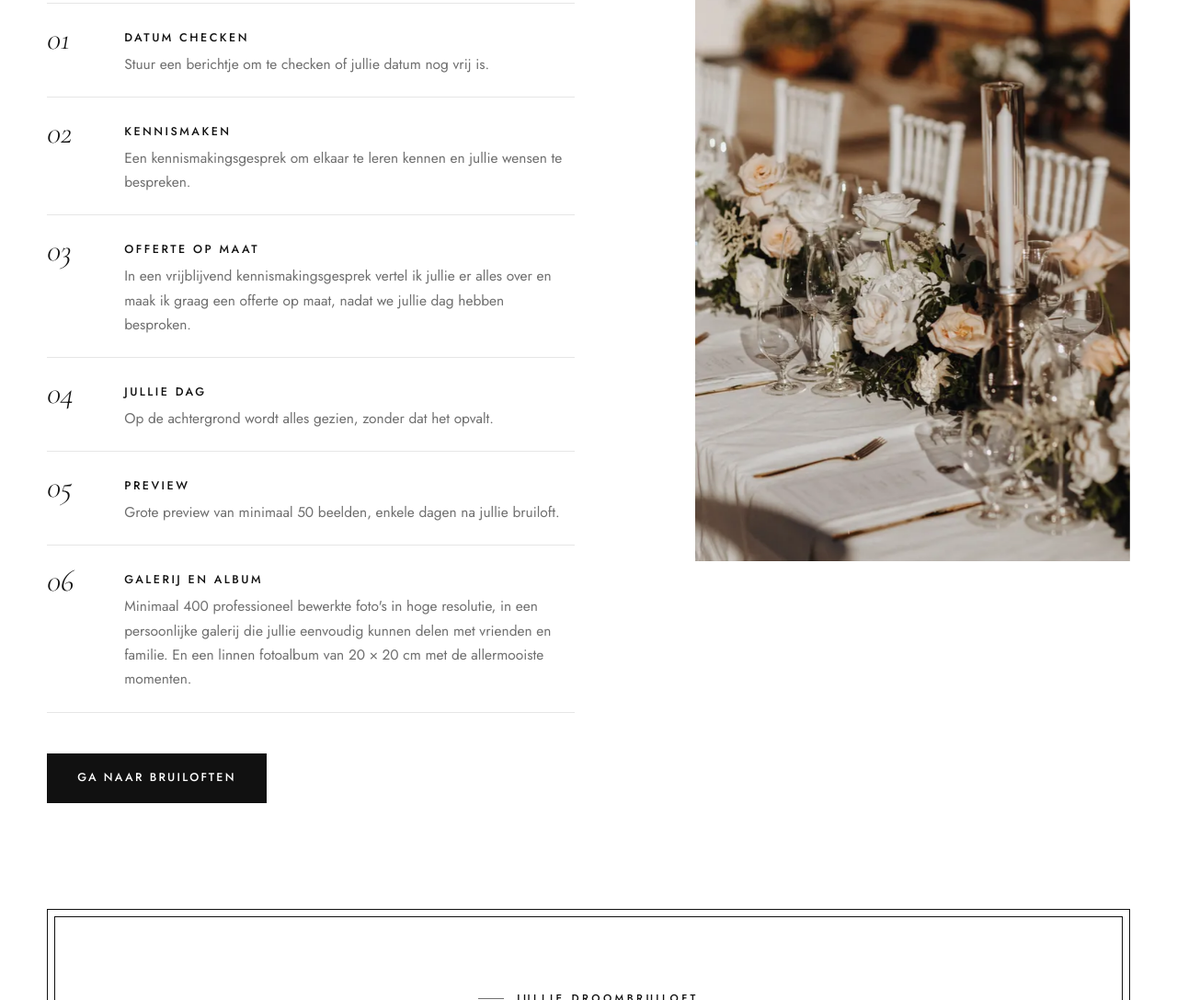
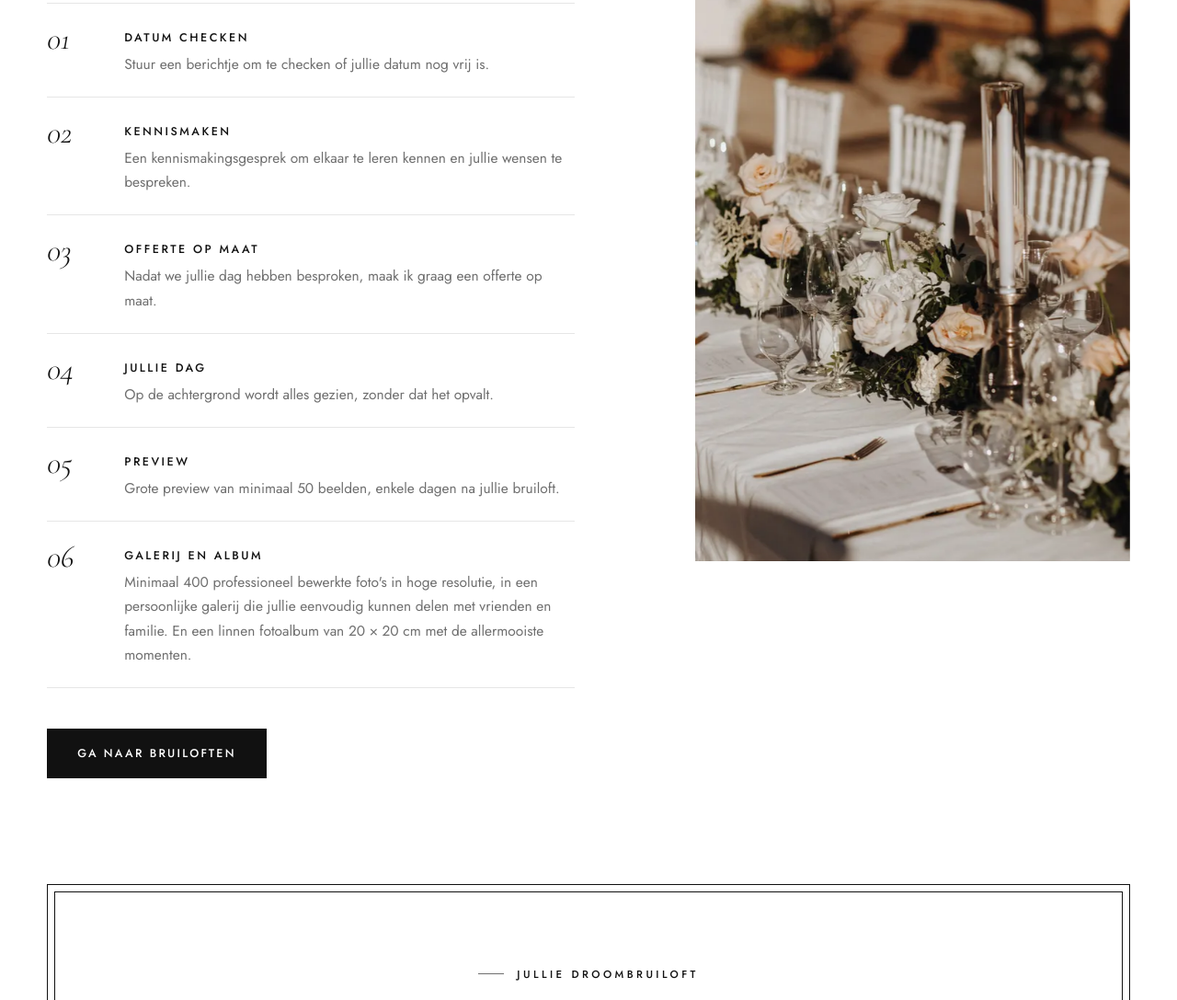
Before and after one commit to p11-git/denise-leuveld-site, a plain HTML site: page index.html in a window 1280 px wide. Shown: the part 5115-6202 px from the top of the page at 92% size. Drawn offline with nearby package versions, Linux system fonts and the light colour scheme.

Commit message:
Zo werkt het: stap 3 tekst gecorrigeerd
Co-Authored-By: Claude Opus 5.5 <noreply@anthropic.com>

```diff
--- a/index.html
+++ b/index.html
@@ -733,7 +733,7 @@ body.op-contact .onderbalk{display:none}
         <ol class="stappenlijst">
           <li><span class="nr">01</span><div><h3 class="stap-titel">Datum checken</h3><p>Stuur een berichtje om te checken of jullie datum nog vrij is.</p></div></li>
           <li><span class="nr">02</span><div><h3 class="stap-titel">Kennismaken</h3><p>Een kennismakingsgesprek om elkaar te leren kennen en jullie wensen te bespreken.</p></div></li>
-          <li><span class="nr">03</span><div><h3 class="stap-titel">Offerte op maat</h3><p>In een vrijblijvend kennismakingsgesprek vertel ik jullie er alles over en maak ik graag een offerte op maat, nadat we jullie dag hebben besproken.</p></div></li>
+          <li><span class="nr">03</span><div><h3 class="stap-titel">Offerte op maat</h3><p>Nadat we jullie dag hebben besproken, maak ik graag een offerte op maat.</p></div></li>
           <li><span class="nr">04</span><div><h3 class="stap-titel">Jullie dag</h3><p>Op de achtergrond wordt alles gezien, zonder dat het opvalt.</p></div></li>
           <li><span class="nr">05</span><div><h3 class="stap-titel">Preview</h3><p>Grote preview van minimaal 50 beelden, enkele dagen na jullie bruiloft.</p></div></li>
           <li><span class="nr">06</span><div><h3 class="stap-titel">Galerij en album</h3><p>Minimaal 400 professioneel bewerkte foto's in hoge resolutie, in een persoonlijke galerij die jullie eenvoudig kunnen delen met vrienden en familie. En een linnen fotoalbum van 20 × 20 cm met de allermooiste momenten.</p></div></li>
@@ -957,7 +957,7 @@ body.op-contact .onderbalk{display:none}
       <ol class="stappengrid">
         <li><span class="nr">01</span><h3 class="stap-titel">Datum checken</h3><p>Stuur een berichtje om te checken of jullie datum nog vrij is.</p></li>
         <li><span class="nr">02</span><h3 class="stap-titel">Kennismaken</h3><p>Een kennismakingsgesprek om elkaar te leren kennen en jullie wensen te bespreken.</p></li>
-        <li><span class="nr">03</span><h3 class="stap-titel">Offerte op maat</h3><p>In een vrijblijvend kennismakingsgesprek vertel ik jullie er alles over en maak ik graag een offerte op maat, nadat we jullie dag hebben besproken.</p></li>
+        <li><span class="nr">03</span><h3 class="stap-titel">Offerte op maat</h3><p>Nadat we jullie dag hebben besproken, maak ik graag een offerte op maat.</p></li>
         <li><span class="nr">04</span><h3 class="stap-titel">Jullie dag</h3><p>Op de achtergrond wordt alles gezien, zonder dat het opvalt.</p></li>
         <li><span class="nr">05</span><h3 class="stap-titel">Preview</h3><p>Grote preview van minimaal 50 beelden, enkele dagen na jullie bruiloft.</p></li>
         <li><span class="nr">06</span><h3 class="stap-titel">Galerij en album</h3><p>Minimaal 400 professioneel bewerkte foto's in hoge resolutie, in een persoonlijke galerij die jullie eenvoudig kunnen delen met vrienden en familie. En een linnen fotoalbum van 20 × 20 cm met de allermooiste momenten.</p></li>
```
